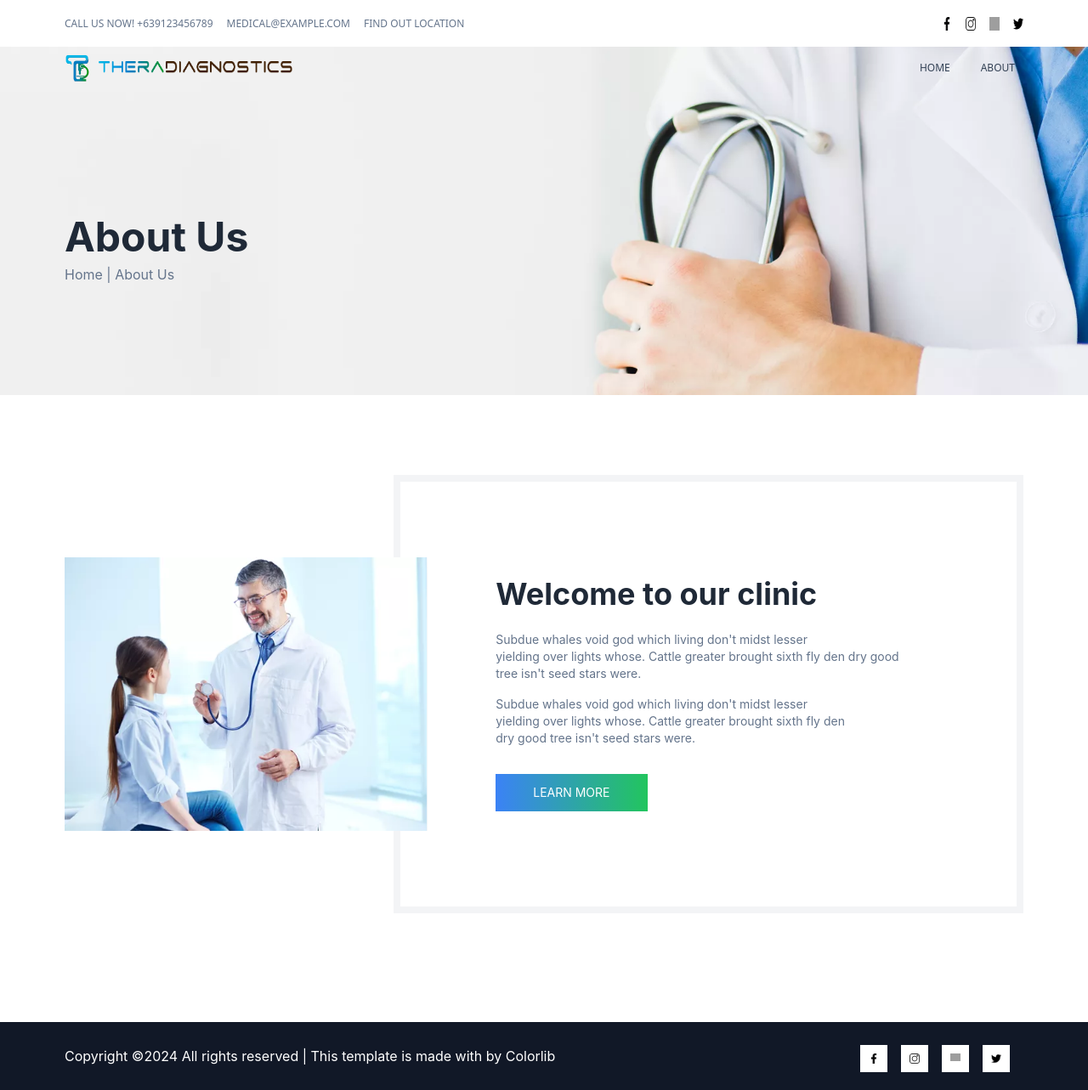
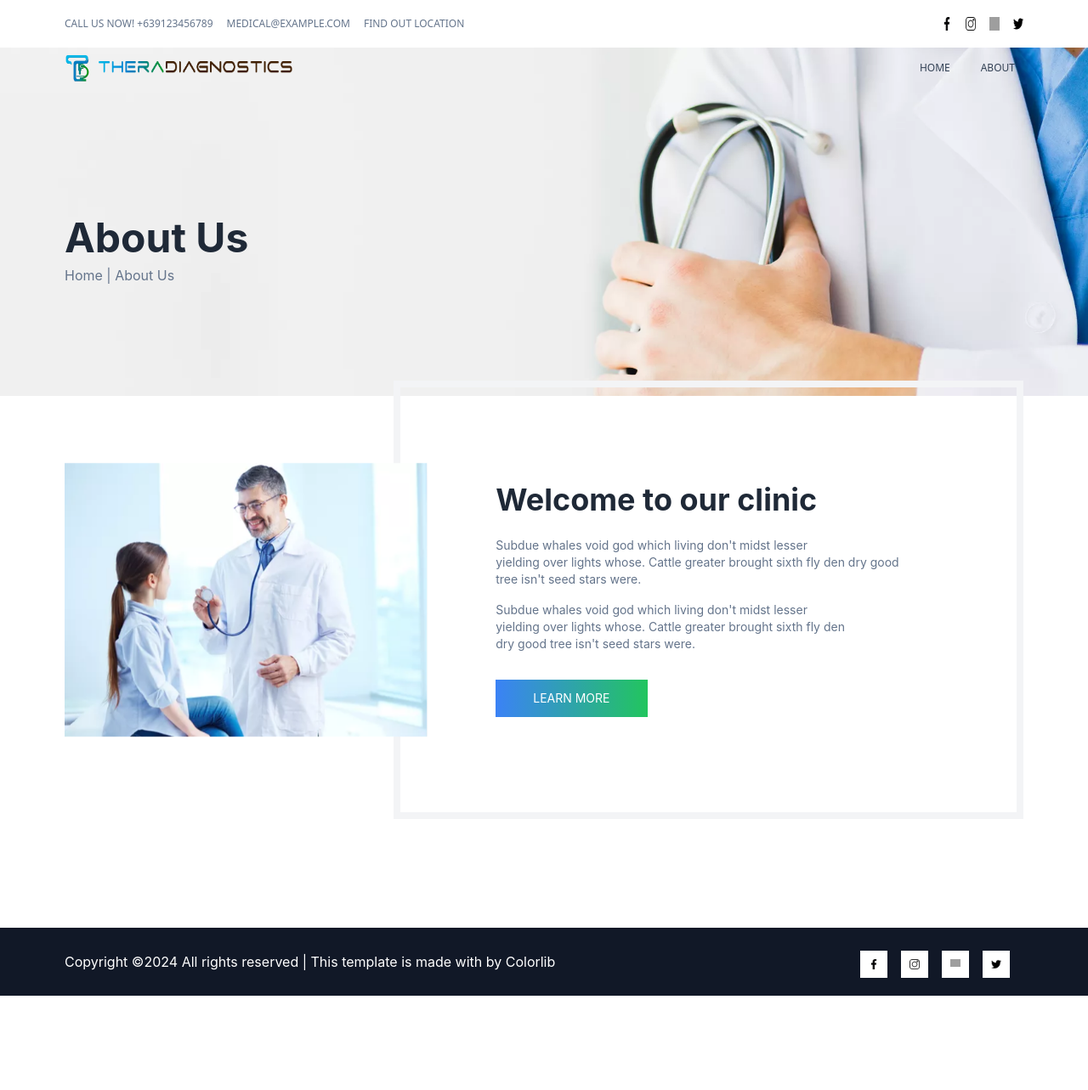
Before and after one commit to godyolops/theradiagnostics, a React (Create React App) app in the folder td_webapp/: page /about in a window 1280 px wide. Shown: the whole page at 85% size. After the commit the page ends 1172 px from the top, so only its background shows below. Built offline with nearby package versions, Linux system fonts and the light colour scheme; grey boxes are pictures that could not be loaded.

Commit message:
Fix sticky header and footer

```diff
--- a/td_webapp/src/components/Footer.tsx
+++ b/td_webapp/src/components/Footer.tsx
@@ -8,7 +8,7 @@ import twitterIcon from "../assets/navbar-top/twitter-icon.png";
 
 const Footer: React.FC = () => {
     return (
-        <footer className="bg-gray-900 max-h-64 h-20 place-content-center">
+        <footer className="bg-gray-900 max-h-64 h-20 place-content-center z-50">
             <div className="container mx-auto max-w-6xl px-3 flex justify-between">
                 <div className="text-white place-content-center">
                     Copyright ©2024 All rights reserved | This template is made with  by Colorlib
--- a/td_webapp/src/components/Header.tsx
+++ b/td_webapp/src/components/Header.tsx
@@ -15,7 +15,7 @@ const Header: React.FC = () => {
     };
 
     return (
-        <div className="w-full sticky z-50 my-3.5 bg-transparent">
+        <div className="w-full sticky top-10 z-50 my-3.5 bg-transparent">
             <div className="container mx-auto flex justify-between items-center max-w-6xl px-3">
                 <div className="flex">
                 <img src={LogoImg} alt="" height={32} width={30} />
--- a/td_webapp/src/components/Navbar.tsx
+++ b/td_webapp/src/components/Navbar.tsx
@@ -6,7 +6,7 @@ import HeaderTop from "./HeaderTop";
 
 const Navbar: React.FC = () => {
   return (
-    <nav className="w-full relative">
+    <nav className="w-full absolute items-start h-full ">
       <HeaderTop />
       <Header />
     </nav>
--- a/td_webapp/src/pages/About/index.tsx
+++ b/td_webapp/src/pages/About/index.tsx
@@ -7,7 +7,7 @@ import AboutUsDoctor from "../../assets/about/aboutus-doctor.png";
 const About: React.FC = () => {
   return (
     <div className="w-full h-full">
-      <div className="relative w-full max-h-96 h-96 -top-14">
+      <div className="relative w-full max-h-96 h-96 top-14">
         <div className="absolute w-full max-h-screen">
             <div className="relative w-full h-screen overflow-hidden">
               <img src={BannerBg} alt="" className="absolute inset-0 w-full h-2/4 object-cover scale-105 z-0"/>
--- a/td_webapp/src/pages/Home/index.tsx
+++ b/td_webapp/src/pages/Home/index.tsx
@@ -6,7 +6,7 @@ import BannerBg from "../../assets/home/banner-bg.jpg";
 const Home: React.FC = () => {
   return (
     <div className="w-full h-full">
-      <div className="relative w-full h-[675px] -top-14">
+      <div className="relative w-full h-[731px] top-14 mb-14">
         <div className="absolute w-full h-full">
           <div className="relative w-full h-screen overflow-hidden">
             <img src={BannerBg} alt="" className="absolute inset-0 w-full h-full object-cover scale-125 z-0"/>
```
